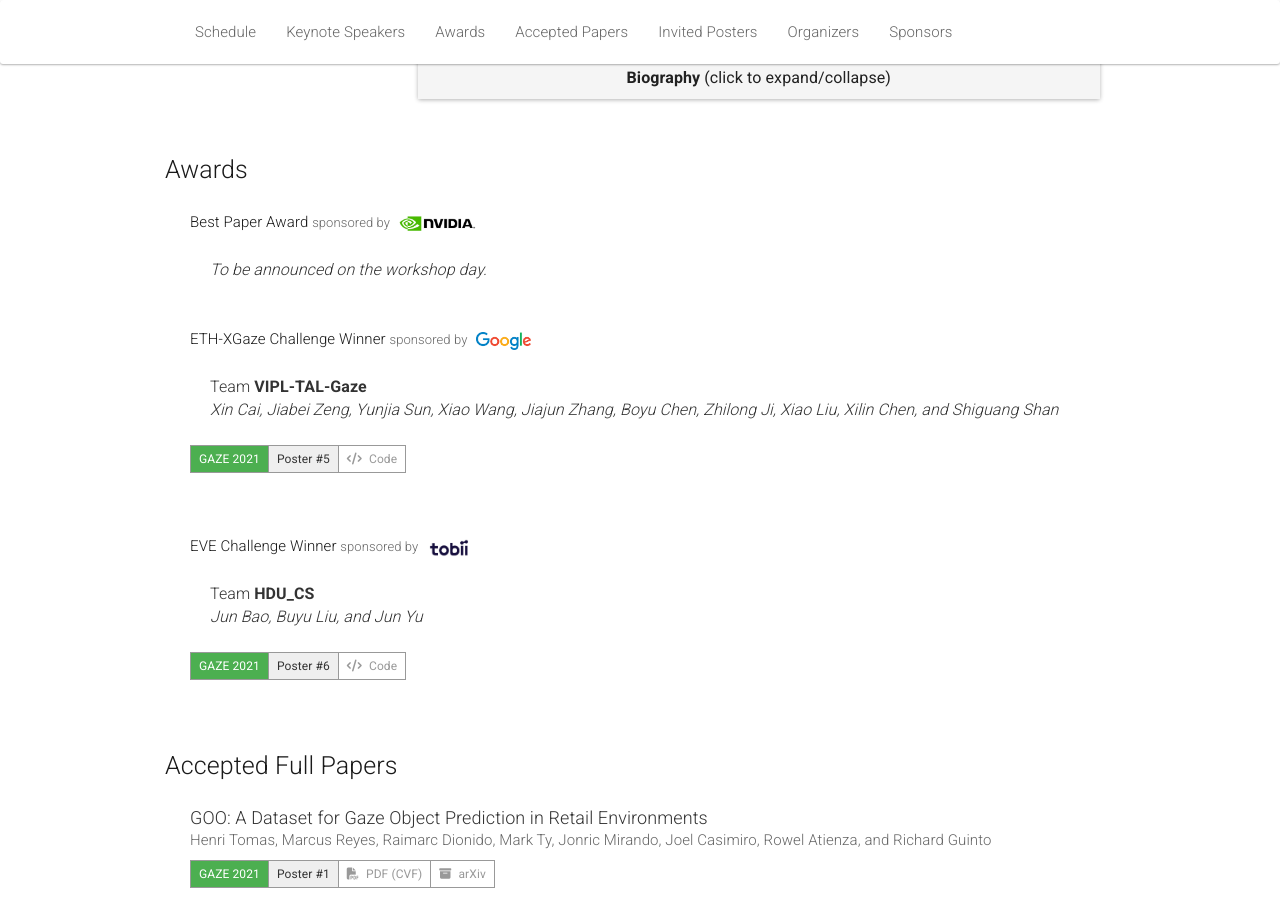
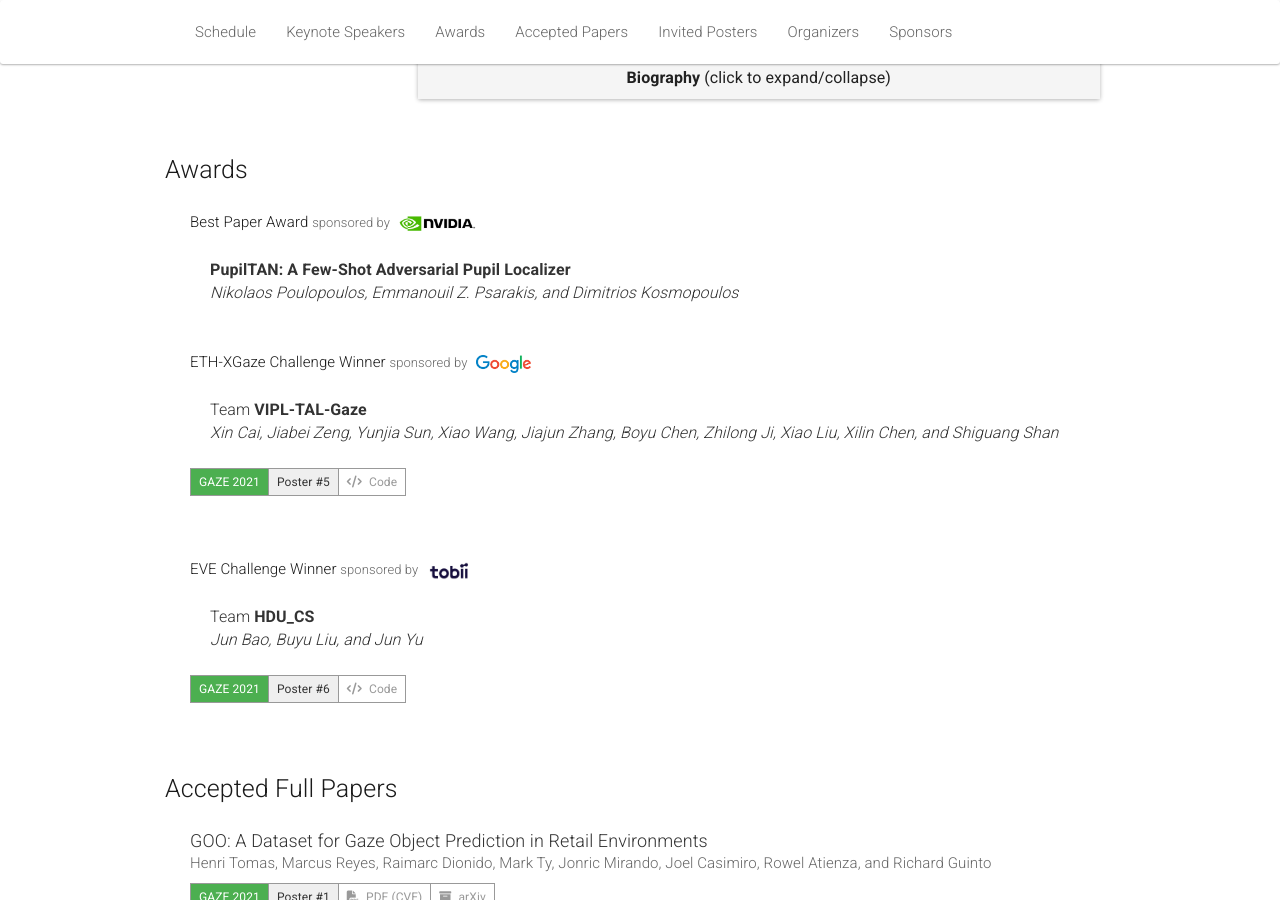
Before and after one commit to gazeworkshop/gazeworkshop.github.io, a Jekyll site: the page built from _pages/home_2021.md, in a window 1280 px wide and 900 px high, scrolled down 4564 px. Built offline with Jekyll 4.4.1, drawn with Linux system fonts in a browser that asks for light colours; nearby versions of some CDN libraries.

Commit message:
Update homepage with best paper award winner

```diff
--- a/_pages/home_2021.md
+++ b/_pages/home_2021.md
@@ -392,8 +392,8 @@ I will start by describing a general method for the analysis of visual scanning
         <a href="https://www.nvidia.com/" target="_blank"><img src="img/nvidia.jpg" /></a>
 	    </span></h3>
       <p><br>
-	<!--<b></b><br>-->
-	<i>To be announced on the workshop day.</i>
+	<b>PupilTAN: A Few-Shot Adversarial Pupil Localizer</b><br>
+        <i>Nikolaos Poulopoulos, Emmanouil Z. Psarakis, and Dimitrios Kosmopoulos</i>
       </p>
     </div>
 
```
